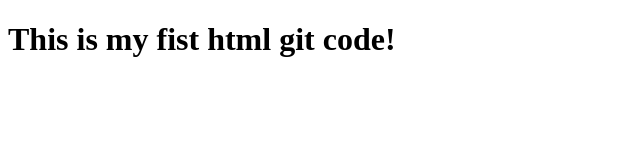
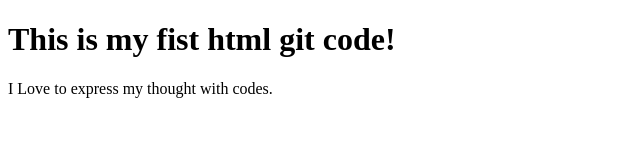
Before and after one commit to Ezelawrence/Intro-to-git, a plain HTML site: page index.html in a window 1280 px wide. Shown: the whole page, without its empty margins (0-640 px from the left). Drawn offline with Linux system fonts and the light colour scheme.

Commit message:
I added new paragraph

```diff
--- a/index.html
+++ b/index.html
@@ -8,6 +8,6 @@
 </head>
 <body>
     <h1>This is my fist html git code!</h1>
-
+    <p>I Love to express my thought with codes.</p>
 </body>
 </html>
```
